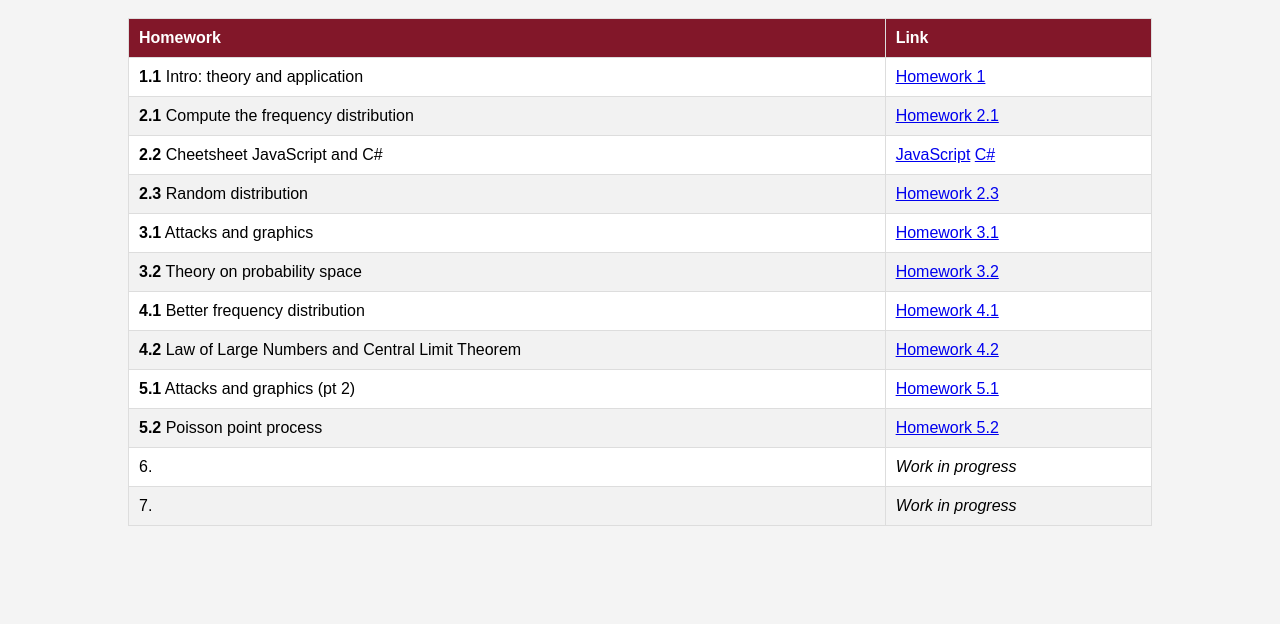
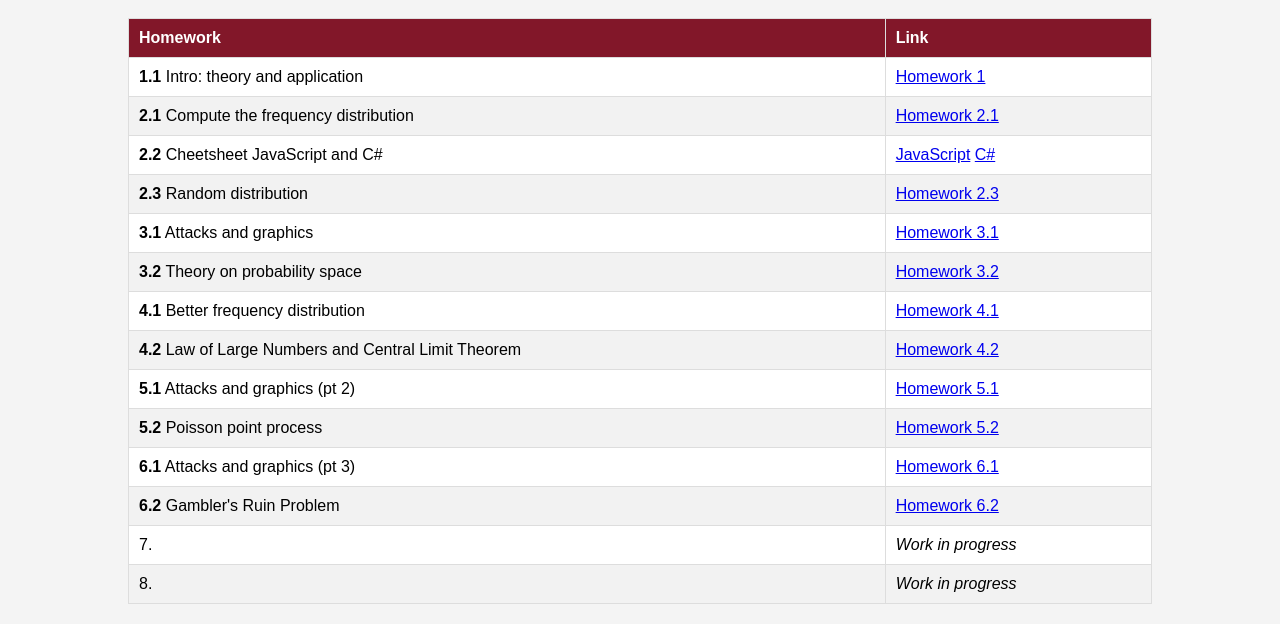
Before and after one commit to iannicelli/Statistics_23_24, a plain HTML site: page index.html in a window 1280 px wide. Shown: the part 178-802 px from the top of the page. Drawn offline with Linux system fonts and the light colour scheme.

Commit message:
update index.html

```diff
--- a/index.html
+++ b/index.html
@@ -67,11 +67,19 @@
                     <td><a href="./homework_5/homework_5_2.html">Homework 5.2</a> </td>
                 </tr>
                 <tr>
-                    <td>6. </td>
+                    <td><b>6.1</b> Attacks and graphics (pt 3)</td>
+                    <td><a href="./homework_6/homework_6.html">Homework 6.1</a> </td>
+                </tr>
+                <tr>
+                    <td><b>6.2</b> Gambler's Ruin Problem</td>
+                    <td><a href="./homework_6/homework_6_2.html">Homework 6.2</a> </td>
+                </tr>
+                <tr>
+                    <td>7. </td>
                     <td><i>Work in progress</i></td>
                 </tr>
                 <tr>
-                    <td>7. </td>
+                    <td>8. </td>
                     <td><i>Work in progress</i></td>
                 </tr>
             </tbody>
```
